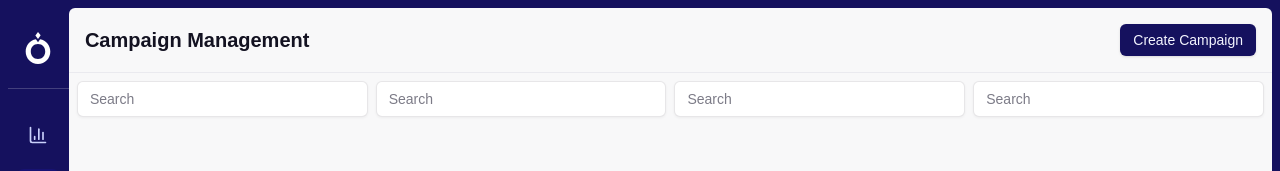
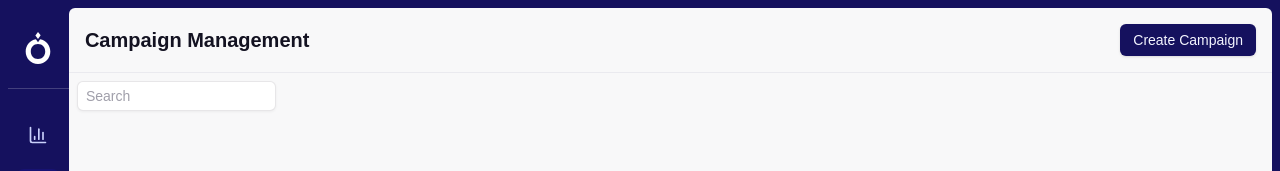
Before and after one commit to raulalgo/shadcn-ui-registry-starter, a Next.js app: page /starters/list_view in a window 1280 px wide. Shown: the top 171 px of the page. Built offline with nearby package versions, Linux system fonts and the light colour scheme.

Commit message:
Basic input component

```diff
--- a/src/app/starters/(minimal)/list_view/page.tsx
+++ b/src/app/starters/(minimal)/list_view/page.tsx
@@ -1,7 +1,7 @@
-import { DealStrip } from "@/components/ui/deal-strip";
 import { GlobalNav } from "@/components/ui/global-nav";
 import { Input } from "@/components/ui/input";
 import { L1Header } from "@/components/ui/l1-header";
+import { Button } from "@/components/ui/button";
 
 export default async function MapView() {
   return (
@@ -10,10 +10,7 @@ export default async function MapView() {
       <main className="h-full w-full rounded-md bg-neutral-100">
         <L1Header h1="Campaign Management" />
         <div className="flex w-full flex-row gap-2 p-2">
-          <Input placeholder="Search" className="w-1/3" />
-          <Input placeholder="Search" className="w-1/3" />
-          <Input placeholder="Search" className="w-1/3" />
-          <Input placeholder="Search" className="w-1/3" />
+          <Input placeholder="Search" fit="sm" />
         </div>
       </main>
     </div>
--- a/src/components/ui/input.tsx
+++ b/src/components/ui/input.tsx
@@ -1,21 +1,40 @@
 import type * as React from "react";
 
 import { cn } from "@/lib/utils";
+import { cva, type VariantProps } from "class-variance-authority";
 
-function Input({ className, type, ...props }: React.ComponentProps<"input">) {
+const inputVariants = cva(
+  "flex rounded-md border border-neutral-950/10 bg-neutral-50 shadow-xs transition-[color,box-shadow] outline-none file:text-neutral-800 placeholder:text-neutral-500 selection:bg-primary-200 disabled:pointer-events-none disabled:cursor-not-allowed disabled:opacity-50 md:text-sm focus-visible:border-ring focus-visible:ring-primary-600 focus-visible:ring-[1px] aria-invalid:border-pinkred-600 aria-invalid:ring-pinkred-600/20 dark:aria-invalid:ring-pinkred-600/40",
+  {
+    variants: {
+      fit: {
+        default: "px-3 py-2 text-base",
+        sm: "px-2 py-1 text-sm",
+      },
+    },
+    defaultVariants: {
+      fit: "default",
+    },
+  },
+);
+
+function Input({
+  className,
+  type,
+  fit,
+  ...props
+}: React.ComponentProps<"input"> &
+  VariantProps<typeof inputVariants> & {
+    fit?: "default" | "sm";
+  }) {
   return (
     <input
       type={type}
       data-slot="input"
-      className={cn(
-        "selection:bg-primary-200 file:text-foreground placeholder:text-muted-foreground dark:bg-input/30 flex h-9 w-full min-w-0 rounded-md border border-neutral-950/10 bg-neutral-50 px-3 py-1 text-base shadow-xs transition-[color,box-shadow] outline-none file:inline-flex file:h-7 file:border-0 file:bg-transparent file:text-sm file:font-medium disabled:pointer-events-none disabled:cursor-not-allowed disabled:opacity-50 md:text-sm",
-        "focus-visible:border-ring focus-visible:ring-ring/50 focus-visible:ring-[3px]",
-        "aria-invalid:border-destructive aria-invalid:ring-destructive/20 dark:aria-invalid:ring-destructive/40",
-        className,
-      )}
+      className={cn(inputVariants({ fit, className }))}
       {...props}
     />
   );
 }
 
-export { Input };
+export { Input, inputVariants };
```
